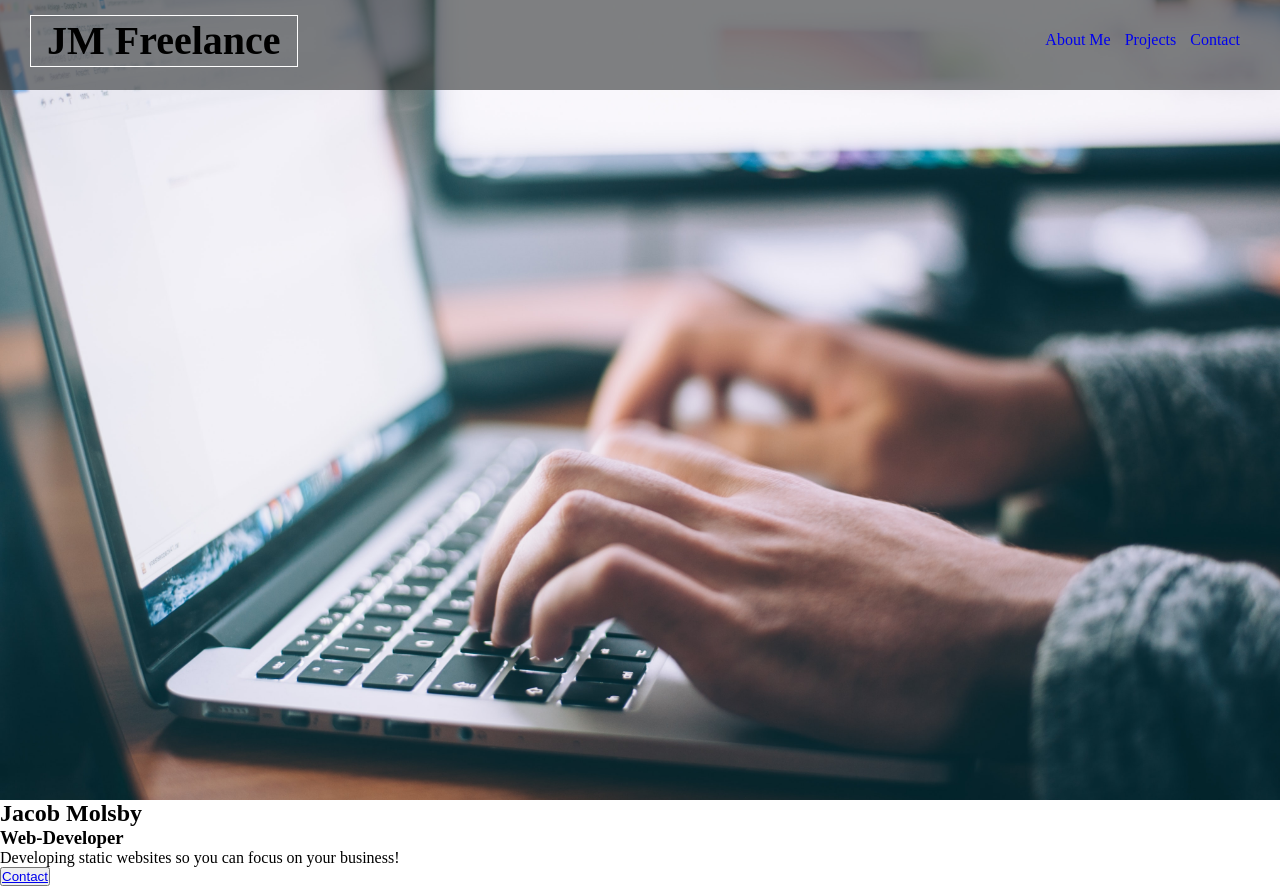
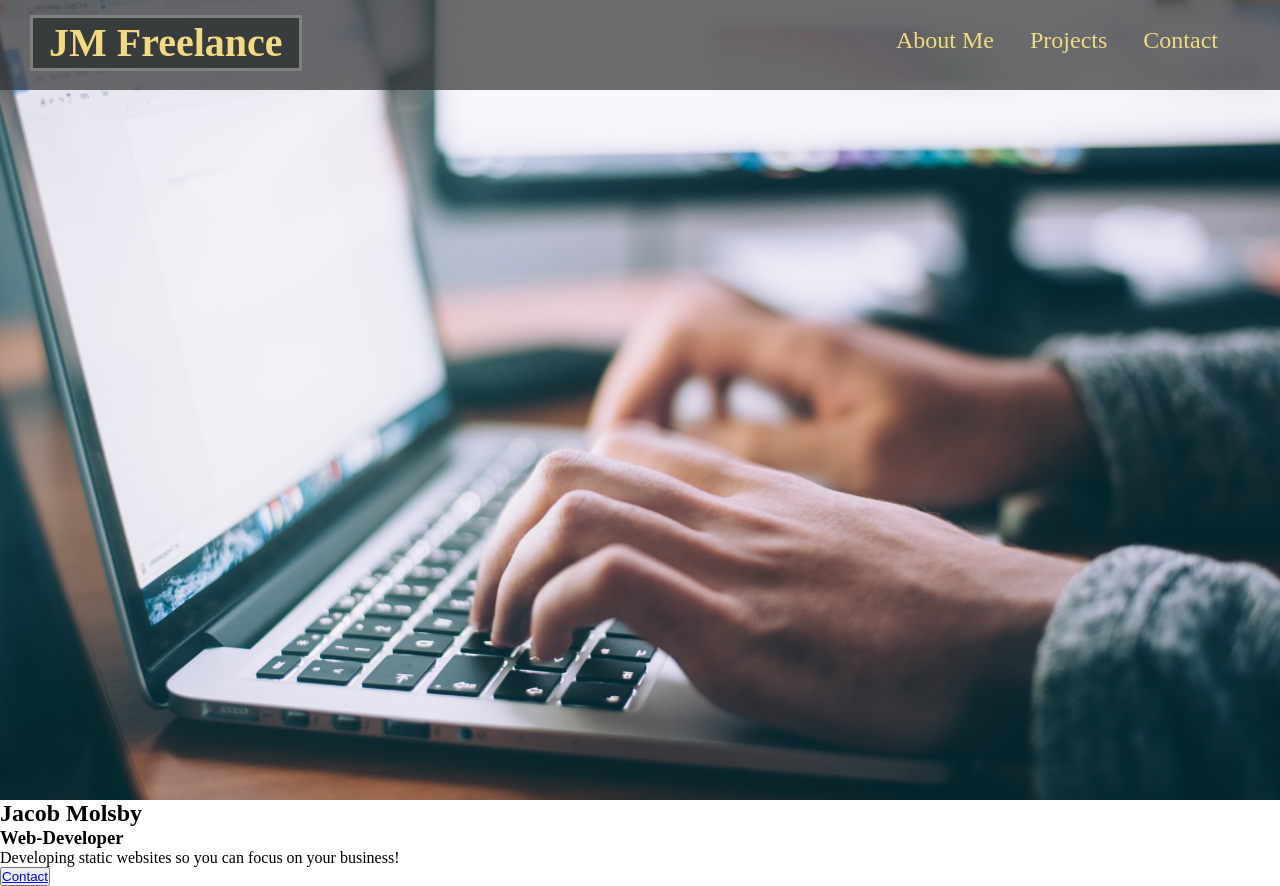
Before and after one commit to jacobmolsby93/Project-1, a plain HTML site: page index.html in a window 1280 px wide. Drawn offline with Linux system fonts and the light colour scheme.

Commit message:
Complete style for navigation bar

```diff
--- a/assets/css/styles.css
+++ b/assets/css/styles.css
@@ -22,9 +22,12 @@
     margin-left: 30px;
     margin-top: 15px;
     font-size: 40px;
+    color: #f2d984;
     padding-left: 1rem;
     padding-right: 1rem;
-    border: 1px solid white;
+    border: 3px solid grey;
+    background-color: rgba(46, 49, 49, .8);
+
 
 }
 
@@ -49,18 +52,31 @@
 .main-nav li {
     list-style-type: none;
     display: inline-block;
-    margin-right: 10px;
+    margin-right: 2rem;
 }
 
 .main-nav li a {
     text-decoration: none;
+    font-size: 1.5em;
+    color: #f2d984;
 }
+
+.main-nav li a:hover {
+    color: #2e3131;
+}
+
+.main-nav li a:focus {
+    color: #ececec;
+    border-bottom: 1.5px solid #2e3131;
+}
+
+
 
 .nav-color {
     position: absolute;
     top: 0;
     width: 100%;
     height: 90px;
-    background: rgba(46, 49, 49, .6);
+    background: rgba(46, 49, 49, .7);
 
 }
```
